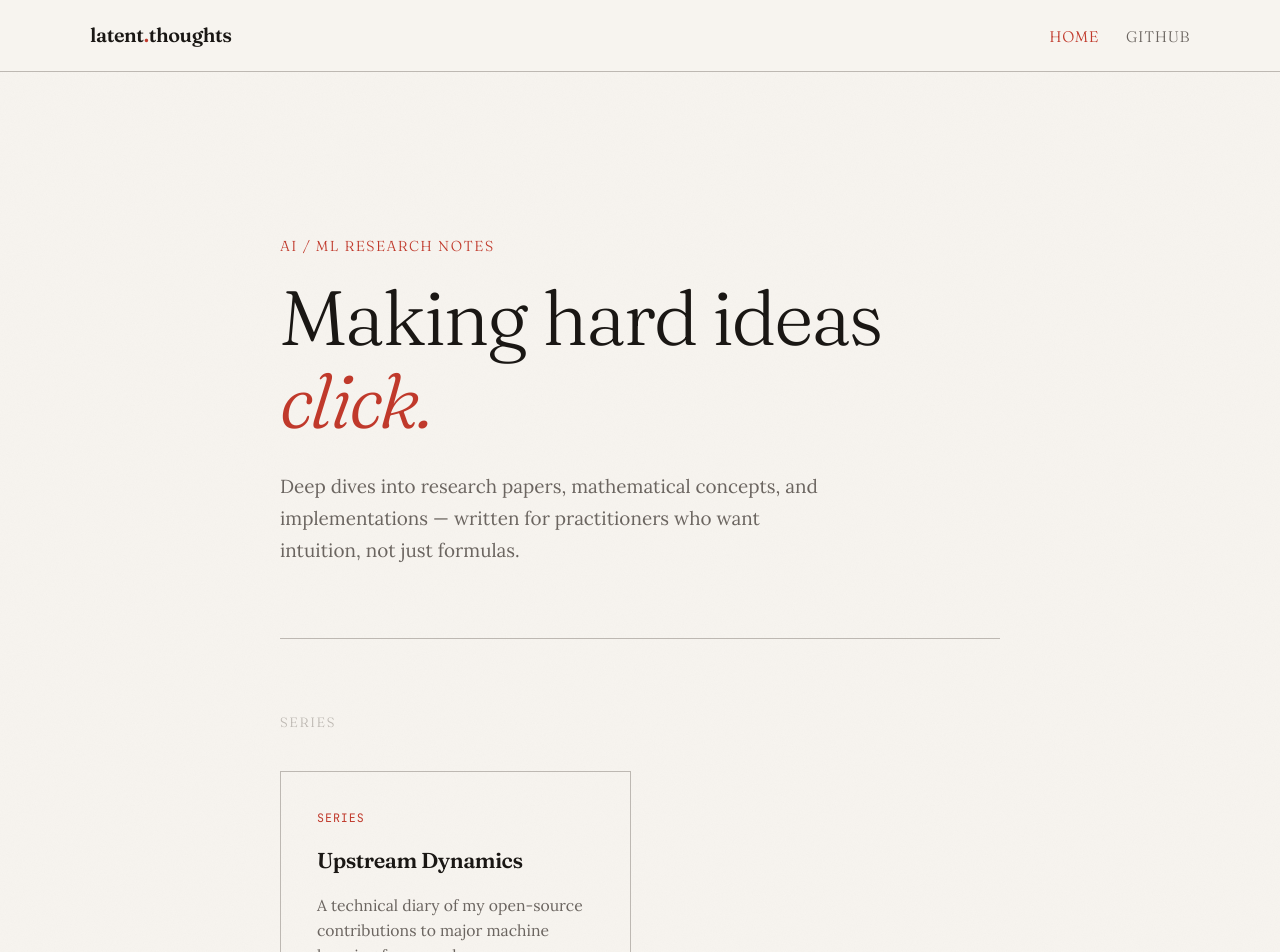
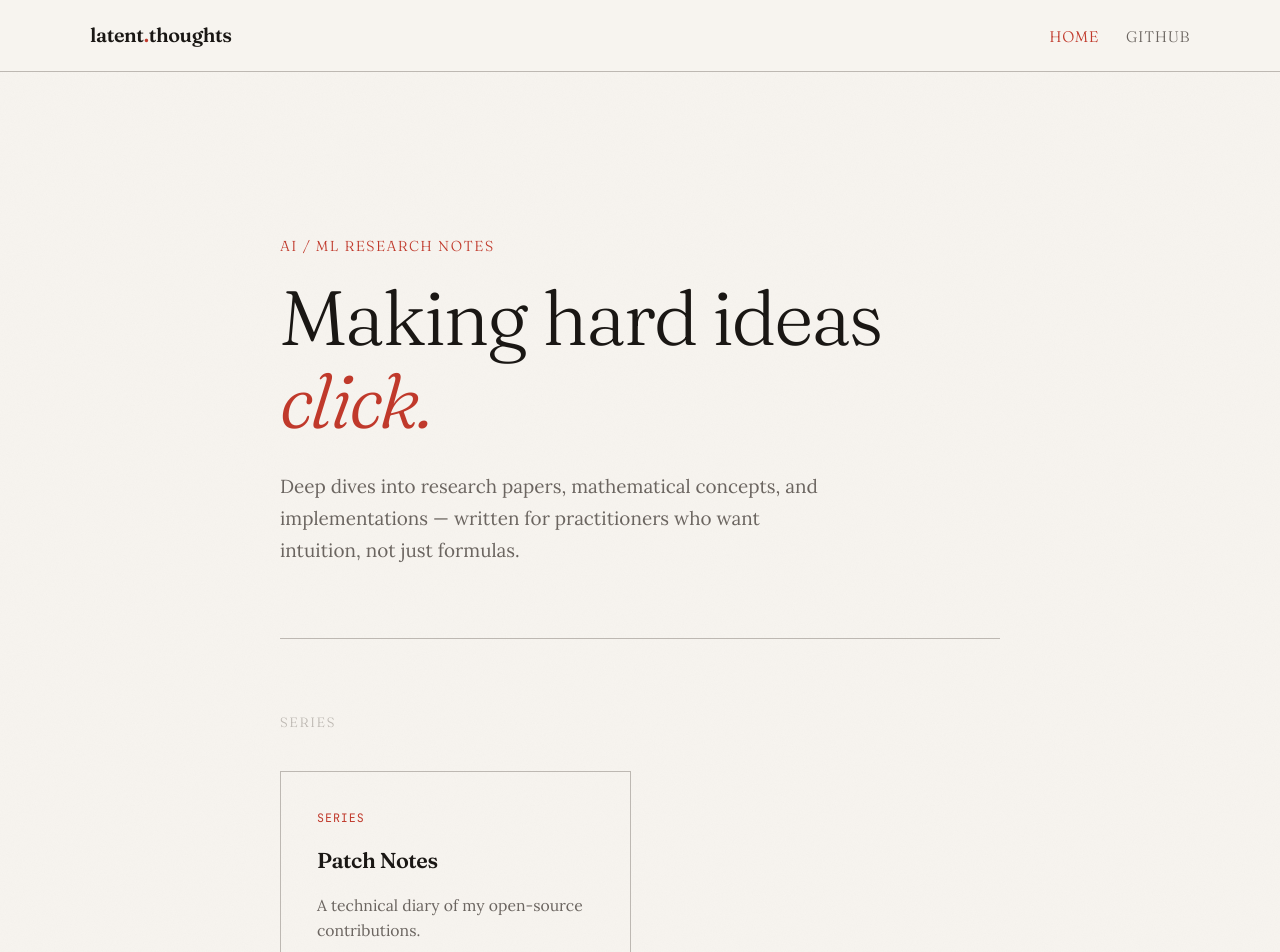
Before and after one commit to AlanPonnachan/latent-thoughts, a React (Vite) app: page / in a window 1280 px wide. Shown: the top 952 px of the page. Built offline with nearby package versions, Linux system fonts and the light colour scheme.

Commit message:
update post and registry

```diff
--- a/content/posts/keras-clahe.md
+++ b/content/posts/keras-clahe.md
@@ -1,15 +1,15 @@
 ---
 title: "Adding a Native CLAHE Preprocessing Layer to Keras 3"
 description: "How I contributed Contrast Limited Adaptive Histogram Equalization to Keras using pure backend-agnostic tensor operations."
-date: "2024-04-10"
-series: "upstream-dynamics"
+date: "2026-04-10"
+series: "patch-notes"
 order: 1
 readingTime: 8
 ---
 
 If you are training computer vision models on medical images, satellite imagery, or low-light photography, you frequently deal with low-contrast datasets. Feeding these raw images into a neural network often leads to poor feature extraction.
 
-Recently, I contributed a new preprocessing layer to the Keras repository (PR #21953) to address this: `ContrastLimitedAdaptiveHistogramEqualization`, or **CLAHE**.
+Recently, I contributed a new preprocessing layer to the Keras repository ([Keras PR #21953](https://github.com/keras-team/keras/pull/21953)) to address this: `ContrastLimitedAdaptiveHistogramEqualization`, or **CLAHE**.
 
 While you can run CLAHE using OpenCV, adding it as a native Keras layer means it becomes part of the computational graph. It runs natively using tensor operations across all Keras 3 backends (TensorFlow, JAX, and PyTorch), and it gets exported inside your model for inference without requiring external dependencies.
 
@@ -23,7 +23,7 @@ While the concept is simple, the results are often counterproductive. If an X-Ra
 
 We need to enhance contrast locally.
 
-### How CLAHE Works: The Mechanism
+### How CLAHE Works
 
 The CLAHE algorithm has three major parts: tile generation, histogram equalization, and bilinear interpolation. Here is exactly what happens to an image passing through the algorithm:
 
@@ -119,7 +119,7 @@ img_keras_clahe = np.squeeze(np.array(clahe_layer(img_tensor))).astype(np.uint8)
 
 Running this on a standard X-Ray highlights the difference clearly:
 
-![CLAHE Comparison](/images/slide_comparison_layout.png "Original vs Global HE vs CLAHE")
+![CLAHE Comparison](/images/keras-clahe/comparison_chest_xray.png "Original vs Global HE vs CLAHE")
 
 Looking at the histograms:
 *   **Original:** The pixel intensities are bunched up, resulting in a dark, low-contrast image.
@@ -128,6 +128,6 @@ Looking at the histograms:
 
 ### Summary
 
-Adding operations like CLAHE directly into the model graph ensures consistency between training and inference. You don't need to worry about perfectly matching your inference environment's preprocessing to your training script—the transformation logic is baked directly into the model architecture.
+Ultimately, the goal of this PR was to make handling low-contrast images as frictionless as possible. By adding CLAHE as a native Keras layer, the entire preprocessing step becomes part of your computational graph. The math runs entirely on tensors, works seamlessly across TensorFlow, JAX, and PyTorch, and gets baked directly into your exported model.
 
 You can view the full source code and tests for the layer in [Keras PR #21953](https://github.com/keras-team/keras/pull/21953).
--- a/content/registry.js
+++ b/content/registry.js
@@ -1,20 +1,20 @@
 export const SERIES = [
   {
-    slug: 'upstream-dynamics',
-    title: 'Upstream Dynamics',
-    description: 'A technical diary of my open-source contributions to major machine learning frameworks.',
-    tags: ['oss', 'keras', 'tensorflow', 'pytorch'],
+    slug: 'patch-notes',
+    title: 'Patch Notes',
+    description: 'A technical diary of my open-source contributions.',
+    tags: ['oss', 'python', 'keras', 'pydantic'],
   }
 ]
 
 export const POSTS = [
   {
     slug: 'keras-clahe',
-    series: 'upstream-dynamics',
+    series: 'patch-notes',
     order: 1,
     title: 'Adding a Native CLAHE Preprocessing Layer to Keras 3',
-    description: 'How to implement Contrast Limited Adaptive Histogram Equalization using pure tensor operations.',
-    date: '2024-04-10',
+    description: 'How I contributed Contrast Limited Adaptive Histogram Equalization to Keras using pure backend-agnostic tensor operations.',
+    date: '2026-04-10',
     loader: () => import('./posts/keras-clahe.md?raw'),
     components: {
       ClaheTileSplit: () => import('../src/components/interactive/keras-clahe/ClaheTileSplit.jsx'),
```
Also changed, not shown: public/images/dnn.png (deleted), 1 other file (tests, documents, lock files or other folders).
